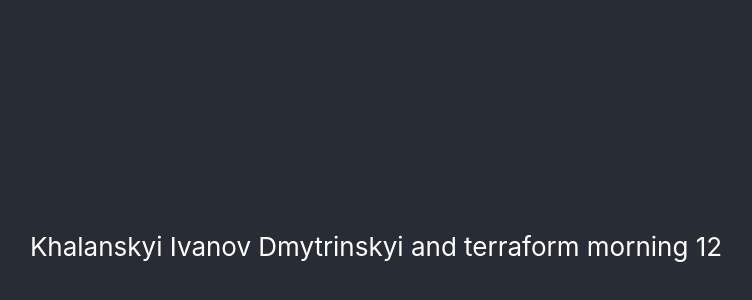
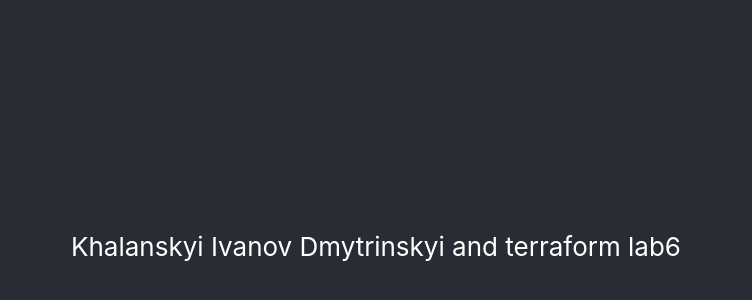
Before and after one commit to OKhalanskyi/infrastructure-lab4, a React (Create React App) app: page / in a window 1280 px wide. Shown: the part 154-454 px from the top of the page, without its empty margins (264-1016 px from the left). Built offline with nearby package versions, Linux system fonts and the light colour scheme.

Commit message:
commit 35

```diff
--- a/src/App.tsx
+++ b/src/App.tsx
@@ -9,7 +9,7 @@
         Ivanov
         Dmytrinskyi
         and terraform
-        morning 12
+        lab6
       </header>
     </div>
   );
```
